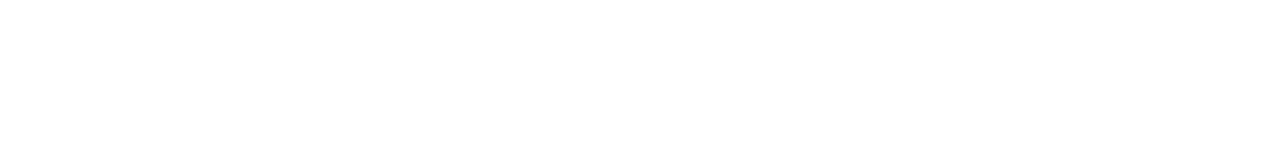
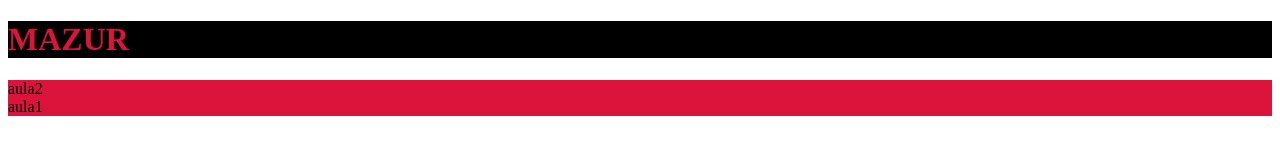
Before and after one commit to Ghes-V/repositorio, a plain HTML site: page index.html in a window 1280 px wide. Drawn offline with Linux system fonts and the light colour scheme.

Commit message:
mazur colocou uma arma na minha testa

```diff
--- /dev/null
+++ b/css.css
@@ -0,0 +1,17 @@
+header{
+    color:crimson;
+    background-color: black;
+    font-family: 'Times New Roman', Times, serif;
+    font: small-caps;
+}
+section{
+    color:black;
+    background-color: crimson;
+    font-family: 'Times New Roman', Times, serif;
+}
+.section2{
+    color:black;
+    background-color: crimson;
+    font-family: 'Times New Roman', Times, serif;
+    font: italic;
+}
--- a/index.html
+++ b/index.html
@@ -1,4 +1,26 @@
-<html>
+    <!DOCTYPE html>
+    <html lang="en">
+    <head>
+        <meta charset="UTF-8">
+        <meta name="viewport" content="width=device-width, initial-scale=1.0">
+        <link rel="stylesheet" href="css.css">
+        <title>Document</title>
+    </head>
+        <body>
+            <header>
+                <h1>
+                    MAZUR
+                </h1>
+            </header>
+        <section>
+            aula2
+        </section>
+            <section>
+                <div class="section2">
+                    aula1
+                </div>
+            </section>
 
-
-</html>
+<script src="main.js"></script>
+        </body>
+    </html>
--- /dev/null
+++ b/main.js
@@ -0,0 +1 @@
+alert ('oi');
```
